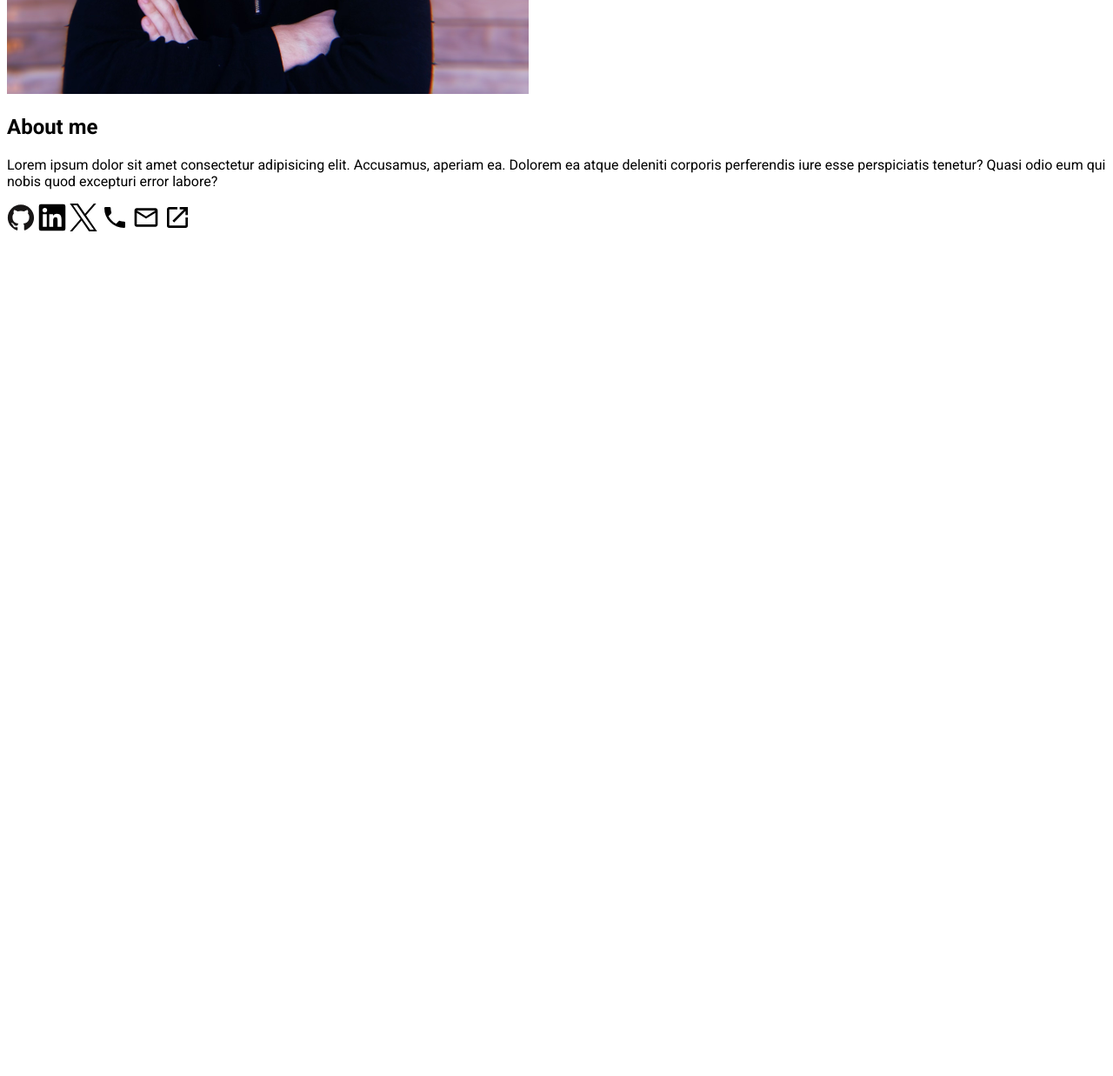
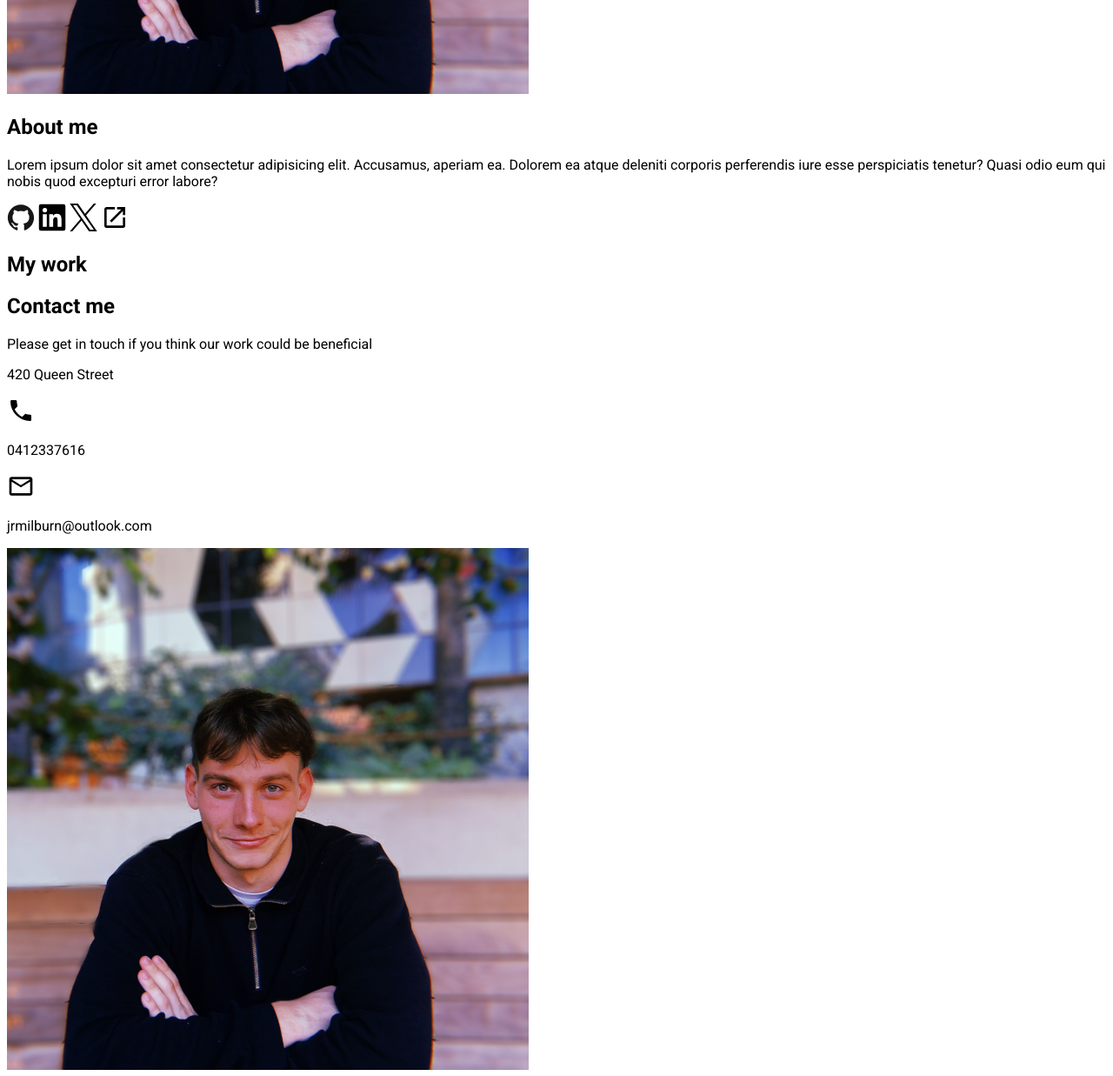
Before and after one commit to jrmilburn/homepage, a website: page index.html in a window 1280 px wide. Shown: the part 500-1737 px from the top of the page at 87% size. Before the commit the page ends 800 px from the top, so only its background shows below. Drawn offline with nearby package versions, Linux system fonts and the light colour scheme.

Commit message:
Lay content out on the page

```diff
--- a/index.html
+++ b/index.html
@@ -46,12 +46,6 @@
                 <path d="M75.916 54.2 122.542 0h-11.05L71.008 47.06 38.672 0H1.376l48.898 71.164L1.376 128h11.05L55.18 78.303 89.328 128h37.296L75.913 54.2ZM60.782 71.79l-4.955-7.086-39.42-56.386h16.972L65.19 53.824l4.954 7.086 41.353 59.15h-16.97L60.782 71.793Z" fill="#000" style="stroke-width:.104373"></path>
             </svg>
 
-            <!--Phone-->
-            <svg xmlns="http://www.w3.org/2000/svg" viewBox="0 0 24 24"><title>phone</title><path d="M6.62,10.79C8.06,13.62 10.38,15.94 13.21,17.38L15.41,15.18C15.69,14.9 16.08,14.82 16.43,14.93C17.55,15.3 18.75,15.5 20,15.5A1,1 0 0,1 21,16.5V20A1,1 0 0,1 20,21A17,17 0 0,1 3,4A1,1 0 0,1 4,3H7.5A1,1 0 0,1 8.5,4C8.5,5.25 8.7,6.45 9.07,7.57C9.18,7.92 9.1,8.31 8.82,8.59L6.62,10.79Z" /></svg>
-
-            <!--Mail-->
-            <svg xmlns="http://www.w3.org/2000/svg" viewBox="0 0 24 24"><title>email-outline</title><path d="M22 6C22 4.9 21.1 4 20 4H4C2.9 4 2 4.9 2 6V18C2 19.1 2.9 20 4 20H20C21.1 20 22 19.1 22 18V6M20 6L12 11L4 6H20M20 18H4V8L12 13L20 8V18Z" /></svg>
-
             <!--External link-->
             <svg xmlns="http://www.w3.org/2000/svg" viewBox="0 0 24 24"><title>open-in-new</title><path d="M14,3V5H17.59L7.76,14.83L9.17,16.24L19,6.41V10H21V3M19,19H5V5H12V3H5C3.89,3 3,3.9 3,5V19A2,2 0 0,0 5,21H19A2,2 0 0,0 21,19V12H19V19Z" /></svg>
 
@@ -61,5 +55,53 @@
         </div>
     </header>
 
+    <main>
+
+        <h2>My work</h2>
+
+        <div class="project-grid">
+
+            <!--Dynamically generated using js-->
+
+        </div>
+
+    </main>
+
+    <footer>
+
+
+        <div class="contact-me">
+            <h2>Contact me</h2>
+            <p>Please get in touch if you think our work could be beneficial</p>
+            <p>420 Queen Street</p>
+            <div class="phone">
+                 <!--Phone-->
+                <svg xmlns="http://www.w3.org/2000/svg" viewBox="0 0 24 24"><title>phone</title><path d="M6.62,10.79C8.06,13.62 10.38,15.94 13.21,17.38L15.41,15.18C15.69,14.9 16.08,14.82 16.43,14.93C17.55,15.3 18.75,15.5 20,15.5A1,1 0 0,1 21,16.5V20A1,1 0 0,1 20,21A17,17 0 0,1 3,4A1,1 0 0,1 4,3H7.5A1,1 0 0,1 8.5,4C8.5,5.25 8.7,6.45 9.07,7.57C9.18,7.92 9.1,8.31 8.82,8.59L6.62,10.79Z" /></svg>
+                <p>0412337616</p>
+            </div>
+            <div class="mail">
+                <!--Mail-->
+                <svg xmlns="http://www.w3.org/2000/svg" viewBox="0 0 24 24"><title>email-outline</title><path d="M22 6C22 4.9 21.1 4 20 4H4C2.9 4 2 4.9 2 6V18C2 19.1 2.9 20 4 20H20C21.1 20 22 19.1 22 18V6M20 6L12 11L4 6H20M20 18H4V8L12 13L20 8V18Z" /></svg>
+                <p>jrmilburn@outlook.com</p>
+            </div>
+
+
+
+        </div>
+
+        <picture>
+
+            <source
+                srcset="./assets/selfie-400w.png"
+                media="(max-width: 1000px)"
+                />
+
+            <img src="./assets/selfie-600w.png" alt="Joseph Milburn">
+
+        </picture>
+
+
+    </footer>
+
 </body>
 </html>
```
